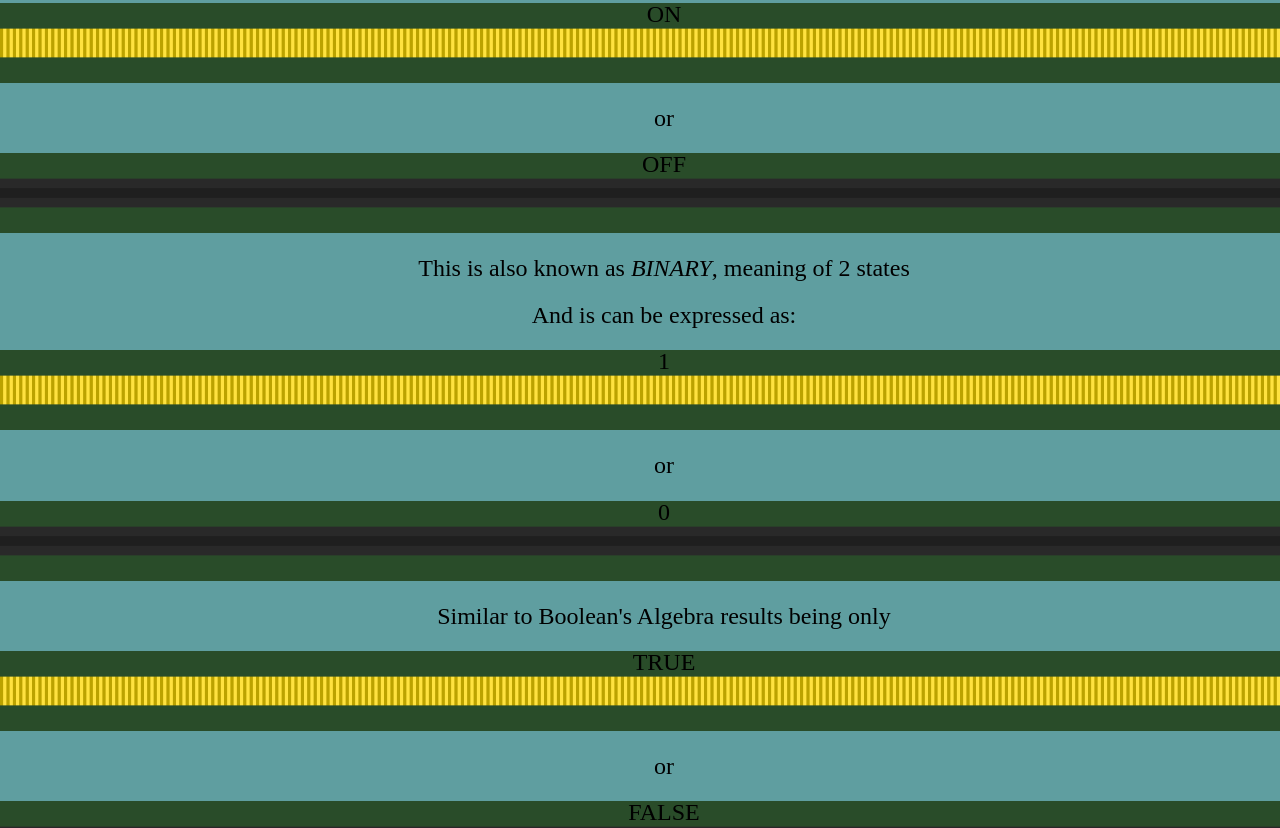
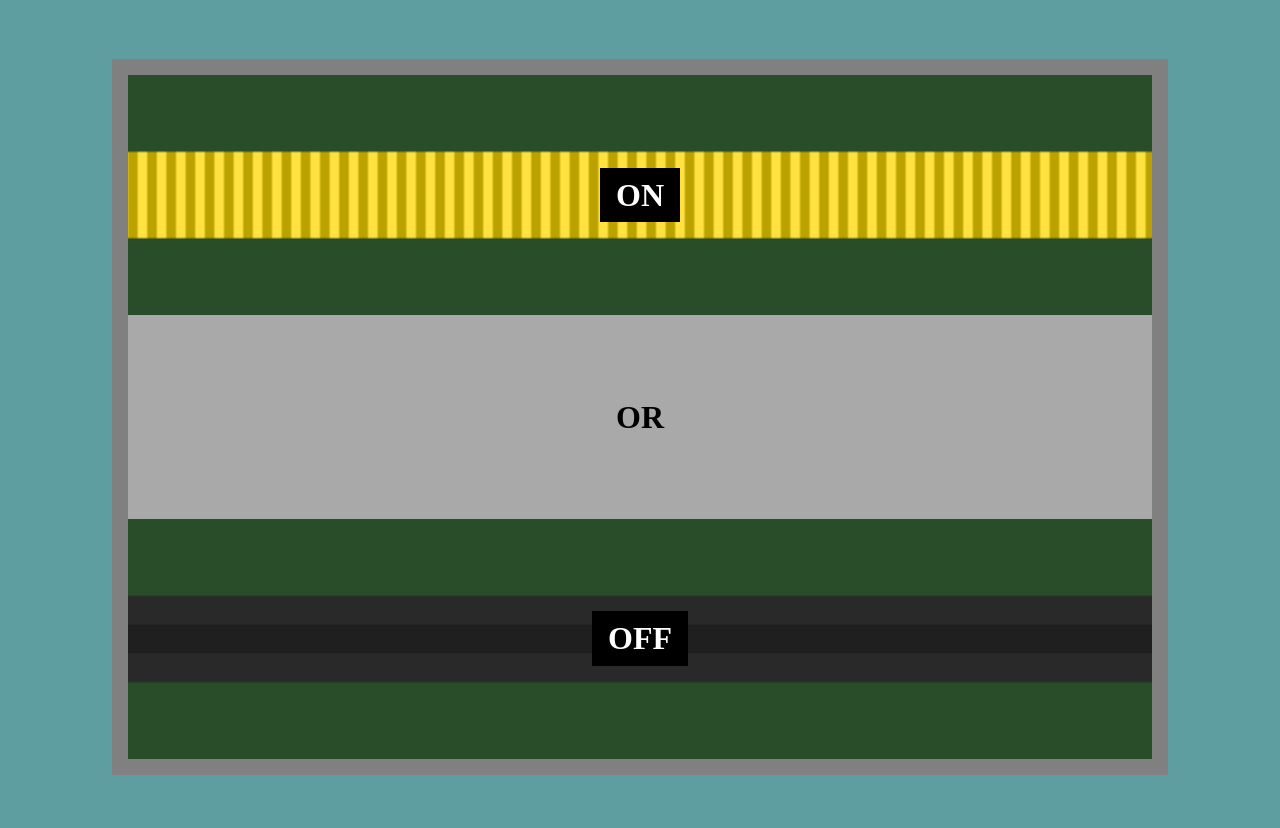
Before and after one commit to Glareyo/computer-arcitecture-3-21-2023, a plain HTML site: page index.html in a window 1280 px wide. Shown: the part 4873-5701 px from the top of the page. Drawn offline with nearby package versions, Linux system fonts and the light colour scheme.

Commit message:
CSS updated.

```diff
--- a/css/style.css
+++ b/css/style.css
@@ -156,19 +156,54 @@ body {
 #bits-p-container{
     margin-top: 3rem;
     text-align: center;
+}
+#bits-p-container p{
+    padding: 0;
+    margin: 0;
+}
+.on-off-container{
+    margin: 5rem auto;
+    max-width: 80%;
 
+    display: flex;
+    justify-content: center;
+    flex-direction: column;
+    gap: 3rem;
+
+    border: solid 1rem gray;
+    background-color: darkgray;
 }
+.on-off-container h4{
+    font-size: 2rem;
+}
+
+.bits-on-img, .bits-off-img{
+    display: flex;
+    justify-content: center;
+    align-items: center;
+    height: 15rem;
+
+    background-size: contain;
+}
+.bits-on-img h4,.bits-off-img h4{
+    font-size: 2rem;
+
+    background-color: black;
+
+    padding: 1rem;
+    margin: 0 auto;
+
+    color: white;
+}
+#te-test{
+}
+
 .bits-on-img{
     background-image: url(../images/wire-on-gif.gif);
-    background-size: contain;
-    height: 5rem;
 }
-
 .bits-off-img{
     background-image: url(../images/wire-off-gif.png);
-    background-size: contain;
-    height: 5rem;
-}v
+}
 
 #logic-gate-title{
     font-weight: bold;
--- a/index.html
+++ b/index.html
@@ -18,7 +18,6 @@
 <body>
 
   <div id="container">
-
     <!-- Header -->
     <header>
       <div class="parallax-img" id="header-img">
@@ -103,18 +102,36 @@
 
         <div id="bits-p-container">
           <p>And a bit can only be in 1 of 2 states:</p>
-          <div class="bits-on-img"><p>ON</p></div>
-          <p>or</p>
-          <div class="bits-off-img"><p>OFF</p></div>
+          <div class="on-off-container">
+            <div class="bits-on-img">
+              <h4>ON</h4>
+            </div>
+            <h4>OR</h4>
+            <div class="bits-off-img">
+              <h4>OFF</h4>
+            </div>
+          </div>
           <p>This is also known as <em>BINARY</em>, meaning of 2 states</p>
           <p>And is can be expressed as:</p>
-          <div class="bits-on-img"><p>1</p></div>
-          <p>or</p>
-          <div class="bits-off-img"><p>0</p></div>
+          <div class="on-off-container">
+            <div class="bits-on-img">
+              <h4>1</h4>
+            </div>
+            <h4>OR</h4>
+            <div class="bits-off-img">
+              <h4>0</h4>
+            </div>
+          </div>
           <p>Similar to Boolean's Algebra results being only</p>
-          <div class="bits-on-img"><p>TRUE</p></div>
-          <p>or</p>
-          <div class="bits-off-img"><p>FALSE</p></div>
+          <div class="on-off-container">
+            <div class="bits-on-img">
+              <h4>TRUE</h4>
+            </div>
+            <h4>OR</h4>
+            <div class="bits-off-img">
+              <h4>FALSE</h4>
+            </div>
+          </div>
         </div>
 
         <!-- Sub section -->
@@ -141,6 +158,9 @@
 
     </section>
 
+    <section class="main-section">
+
+    </section>
 
   </div><!-- close "container" -->
 
```
Lines whose indentation alone changed are shown as unchanged.
